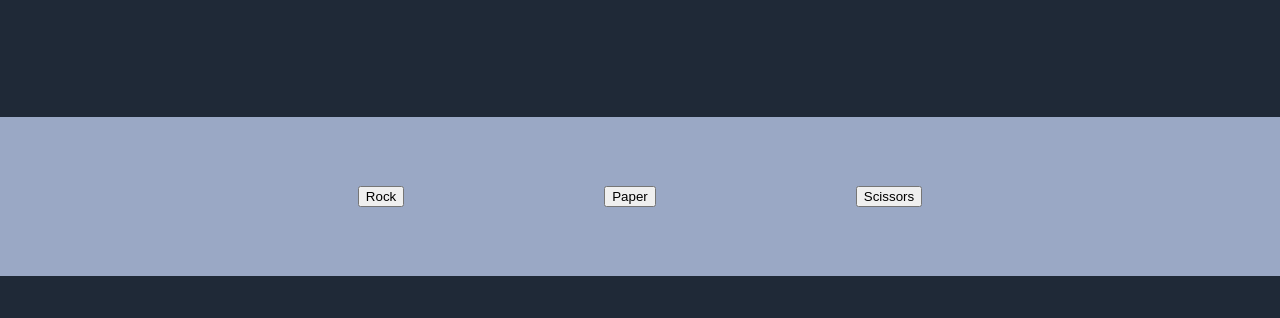
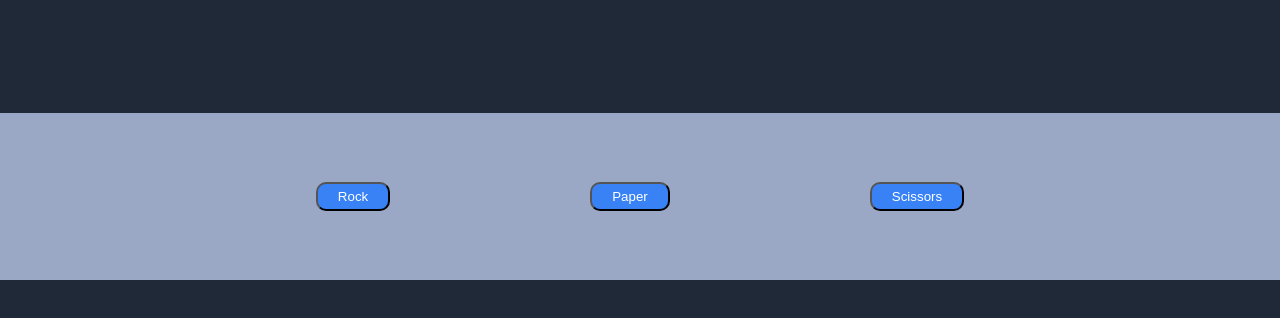
Before and after one commit to aaronjudell/rock-paper-scissors, a plain HTML site: page index.html in a window 1280 px wide. Shown: the part 246-564 px from the top of the page. Drawn offline with Linux system fonts and the light colour scheme.

Commit message:
Modify CSS for Buttons

```diff
--- a/style.css
+++ b/style.css
@@ -41,7 +41,11 @@ body {
 }
 
 .button {
+    background-color: #3882F6;
+    color: white;
+    border-radius: 10px;
     margin: 0 100px;
+    padding: 5px 20px;
 }
 
 #choices h2 {
```
